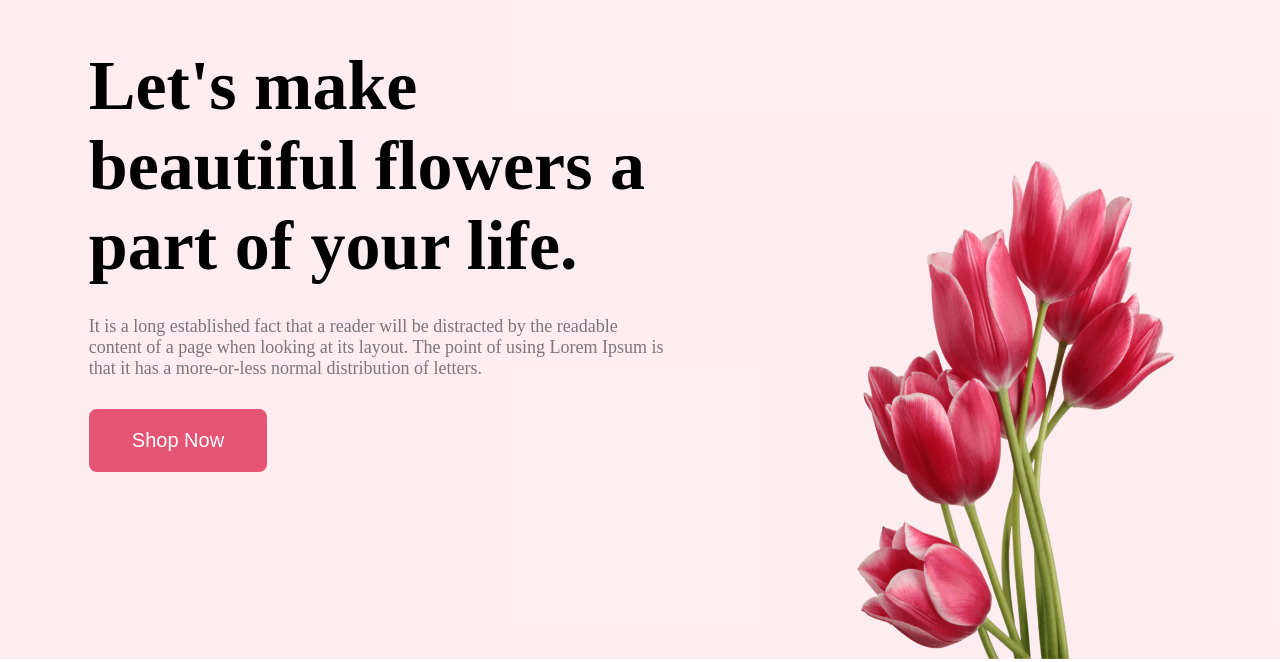
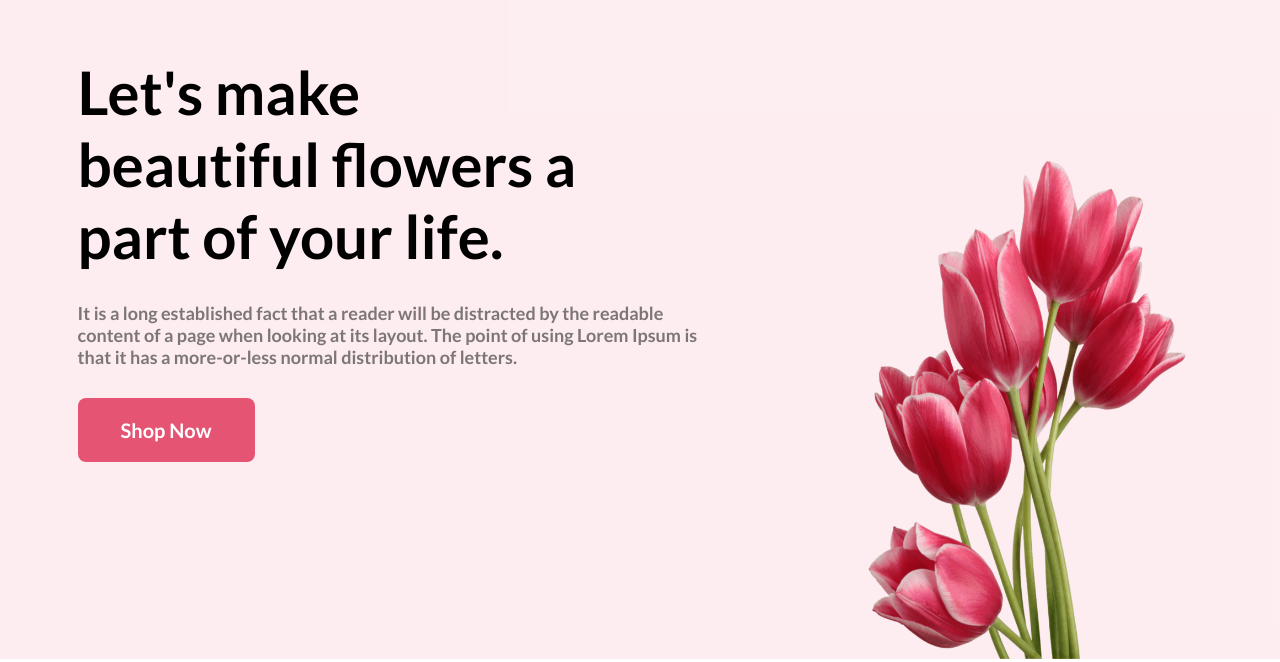
Before and after one commit to mkrafiyah/rafiyas-flower-shop, a plain HTML site: page index.html in a window 1280 px wide. Shown: the part 141-803 px from the top of the page. Drawn offline with Linux system fonts and the light colour scheme.

Commit message:
Lato font applied and font size adjusted

```diff
--- a/index.html
+++ b/index.html
@@ -1,18 +1,26 @@
 <!DOCTYPE html>
 <html lang="en">
+
 <head>
     <meta charset="UTF-8">
     <meta name="viewport" content="width=device-width, initial-scale=1.0">
     <title>Rafiya's Flower Shop</title>
+    <link rel="preconnect" href="https://fonts.googleapis.com">
+    <link rel="preconnect" href="https://fonts.gstatic.com" crossorigin>
+    <link href="https://fonts.googleapis.com/css2?family=Lato:wght@700&display=swap" rel="stylesheet">
     <link rel="stylesheet" href="styles/style.css">
+
 </head>
+
 <body>
     <header>
         <section>
             <div class="banner-container">
                 <div class="banner-content">
-                    <h1 class="banner-title">Let's make <br> beautiful flowers a <br> part of your life.</h1>
-                    <p class="banner-description">It is a long established fact that a reader will be distracted by the readable <br> content of a page when looking at its layout. The point of using Lorem Ipsum is <br> that it has a more-or-less normal distribution of letters.</p>
+                    <h2 class="banner-title">Let's make <br> beautiful flowers a <br> part of your life.</h2>
+                    <p class="banner-description">It is a long established fact that a reader will be distracted by the
+                        readable <br> content of a page when looking at its layout. The point of using Lorem Ipsum is
+                        <br> that it has a more-or-less normal distribution of letters.</p>
                     <button class="btn-primary">Shop Now</button>
 
                 </div>
@@ -31,7 +39,8 @@
             <div class="featured-container">
                 <div class="featured-content">
                     <h3 class="featured-title">Our Featured Flowers</h3>
-                <p class="featured-description">It is a long established fact that a reader will be distracted by the readable <br> content of a page when looking at its layout.</p>
+                    <p class="featured-description">It is a long established fact that a reader will be distracted by
+                        the readable <br> content of a page when looking at its layout.</p>
                 </div>
                 <div class="flowers-container">
                     <div>
@@ -63,7 +72,8 @@
             <div class="hot-deal-container">
                 <div class="hot-deal-content">
                     <h3 class="hot-deal-title">Hot Deal ! Sale Up To 25% Off</h3>
-                    <p class="hot-deal-description">It is a long established fact that a reader will be distracted by the readable <br> content of a page when looking at its layout.</p>
+                    <p class="hot-deal-description">It is a long established fact that a reader will be distracted by
+                        the readable <br> content of a page when looking at its layout.</p>
                     <button class="btn-primary">Sign Up</button>
                 </div>
                 <div>
@@ -77,7 +87,8 @@
             <div class="instagram-container">
 
                 <h2 class="insta-title">Instagram</h2>
-                    <p class="insta-description">It is a long established fact that a reader will be distracted by the readable <br> content of a page when looking at its layout.</p>
+                <p class="insta-description">It is a long established fact that a reader will be distracted by the
+                    readable <br> content of a page when looking at its layout.</p>
                 <div class="instagram-picure">
                     <img class="insta-flower" src="./images/Flower 01.png" alt="Rose">
                     <img class="insta-flower" src="./images/Rectangle 4.png" alt="Jasmine">
@@ -92,7 +103,7 @@
         </section>
         <!--This is the latest deals section-->
         <section>
-            <div  class="latest-deals-container">
+            <div class="latest-deals-container">
                 <div>
                     <h2 class="latest-deals-title">Get The Latest Deals</h2>
                     <p class="latest-deals-description">$30 coupon for first shopping</p>
@@ -105,13 +116,13 @@
             </div>
         </section>
 
-        <!--This is the section-->
+        <!--This is the customer review section-->
         <section>
             <div class="custom-container">
                 <div class="custom-content">
-                    <h2 class="custom-title">Custom Bouquets</h2>
+                    <h3 class="custom-title">Custom Bouquets</h3>
                     <p class="custom-description">You can custom bouquets for your special occations. </p>
-                    <form  action="">
+                    <form action="">
                         <input class="form" type="" placeholder="Name">
                         <br>
                         <input class="form" type="email" placeholder="Email"> <br>
@@ -127,13 +138,15 @@
                     <div class="review">
                         <h2>Reviews from customers</h2>
                         <img class="icon" src="./images/Group 57.png" alt="">
-                        <p class="review-description">Thank you for the beautiful wedding bouquets,gariland and extra flower.It was just stunning!!</p>
+                        <p class="review-description">Thank you for the beautiful wedding bouquets,gariland and extra
+                            flower.It was just stunning!!</p>
 
                     </div>
                     <div class="review">
                         <h2>Reviews from customers</h2>
                         <img class="icon" src="./images/Group 59.png" alt="">
-                        <p class="review-description">We appriciate your efforts how you managed bouquets at the last moment of my birthday.Thank you.</p>
+                        <p class="review-description">We appriciate your efforts how you managed bouquets at the last
+                            moment of my birthday.Thank you.</p>
                     </div>
 
                 </div>
@@ -153,11 +166,13 @@
         <div class="footer-container">
             <div>
                 <h2 class="footer-title"><span class="primary">Flower</span>Shop</h2>
-            <p class="footer-description">It is a long established fact that a reader will be distracted by the readable <br> content of a page when looking at its layout.</p>
+                <p class="footer-description">It is a long established fact that a reader will be distracted by the
+                    readable <br> content of a page when looking at its layout.</p>
                 <p class="copyright"><small>@2020-2023, FlowerShop.com. All rights reserved. </small> </p>
             </div>
         </div>
     </footer>
 
 </body>
+
 </html>
--- a/styles/style.css
+++ b/styles/style.css
@@ -1,9 +1,18 @@
+/* shared styles */
 *{
     margin: 0;
     padding: 0;
+    font-family: 'Lato', sans-serif;
 }
-/* shared styles */
+.btn-primary{
+    padding: 20px 43px;
+    border-radius: 8px;
+    background: #E55473;
+    border: none;
+    color: white;
+    font-size: 20px;
 
+}
 /*banner styles*/
 
 .banner-container{
@@ -17,18 +26,15 @@
 .banner-img{
     width: 350px;
     height: 500px;
-
-
 }
 .banner-img-container{
     display:flex;
     flex-direction: columns;
     align-self: flex-end;
-
 }
 
 .banner-title{
-    font-size: 70px;
+    font-size: 60px;
     font-weight: bold;
 }
 .banner-description{
@@ -37,15 +43,7 @@
     padding-top: 30px;
     padding-bottom: 30px;
 }
-.btn-primary{
-    padding: 20px 43px;
-    border-radius: 8px;
-    background: #E55473;
-    border: none;
-    color: white;
-    font-size: 20px;
 
-}
 /*featured section starts*/
 .flowers-container img{
     width: 300px;
@@ -66,7 +64,6 @@
     height: 400px;
     border-radius: 300px 300px 0px 0px ;
     margin-bottom: 15px;
-
 }
 .yellow-flower-container{
     background: rgba(71, 125, 17, 0.15);
@@ -74,7 +71,6 @@
     height: 400px;
     border-radius: 300px 300px 0px 0px ;
     margin-bottom: 15px;
-
 }
 .featured-container{
     width: 80%;
@@ -109,7 +105,6 @@
 }
 .flowers-container > div{
     text-align: center;
-
 }
 
 /*hot-deal-container section starts*/
@@ -124,7 +119,6 @@
     gap: 150px;
     border-radius: 8px;
     margin-top: 100px;
-
 }
 .hot-deal-title{
     color: #272727;
@@ -132,23 +126,19 @@
     font-style: normal;
     font-weight: 800;
     padding-bottom: 30px;
-
 }
 .hot-deal-description{
     color: rgba(39, 39, 39, 0.60);
     font-size: 18px;
     font-weight: 400;
     padding-bottom: 30px;
-
 }
 .hot-deal-flower{
     width: 318px;
     /* height: 420px; */
-
 }
 .hot-deal-content{
     text-align: center;
-
 }
 /*instagram section starts*/
 .instagram-container{
@@ -186,8 +176,6 @@
     align-items: center;
     margin: auto;
     text-align: center;
-
-
 }
 .latest-deals-title{
     color: #272727;
@@ -209,7 +197,7 @@
     color: rgba(39, 39, 39, 0.60);
     margin-right: 10px;
 }
-/*custom container starts*/
+/*customer review container starts*/
 
 .custom-container{
     width: 100%;
@@ -218,18 +206,14 @@
     display: flex;
     justify-content: space-around;
     align-items: center;
-
-
 }
 .custom-title{
-    font-size: 40px;
+    font-size: 30px;
     text-align: center;
-
 }
 .custom-description{
     color: rgba(39, 39, 39, 0.60);
     font-size: 18px;
-
 }
 .form{
     color: rgba(39, 39, 39, 0.60);
@@ -250,16 +234,14 @@
     border-radius: 30px;
     box-shadow: 10px 10px 10px gray;
     color: white;
-    font-size: 20px;
+    font-size: 15px;
     text-align: center;
     padding-top: 50px;
-
 }
 .customer-container{
     display: flex;
     justify-content: space-around;
     gap: 40px;
-
 }
 .review-description{
     padding: 10px ;
```
Lines whose indentation alone changed are shown as unchanged.
